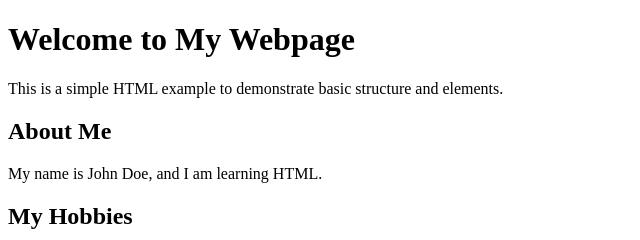
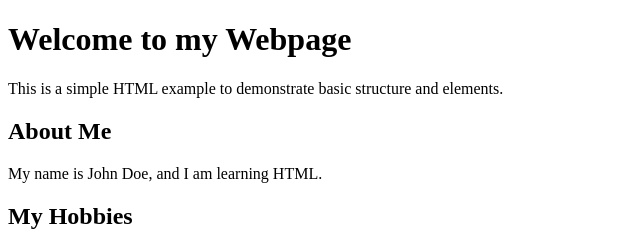
Before and after one commit to Mukeshrajsekar/HtmlWebsite, a plain HTML site: page index.html in a window 1280 px wide. Shown: the top 240 px of the page, 0-640 px from the left. Drawn offline with Linux system fonts and the light colour scheme.

Commit message:
index.html

```diff
--- a/index.html
+++ b/index.html
@@ -6,7 +6,7 @@
     <title>Simple HTML Example</title>
 </head>
 <body>
-    <h1>Welcome to My Webpage</h1>
+    <h1>Welcome to my Webpage</h1>
     <p>This is a simple HTML example to demonstrate basic structure and elements.</p>
     <h2>About Me</h2>
     <p>My name is John Doe, and I am learning HTML.</p>
```
